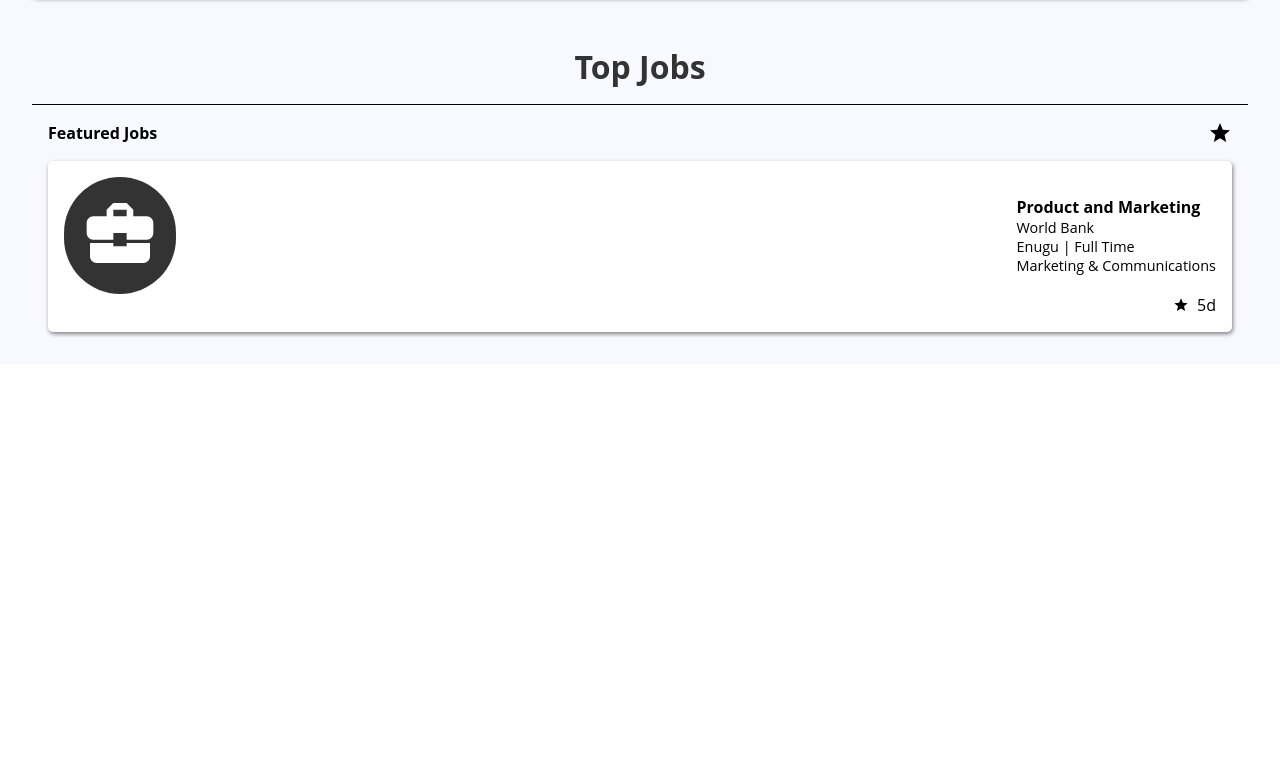
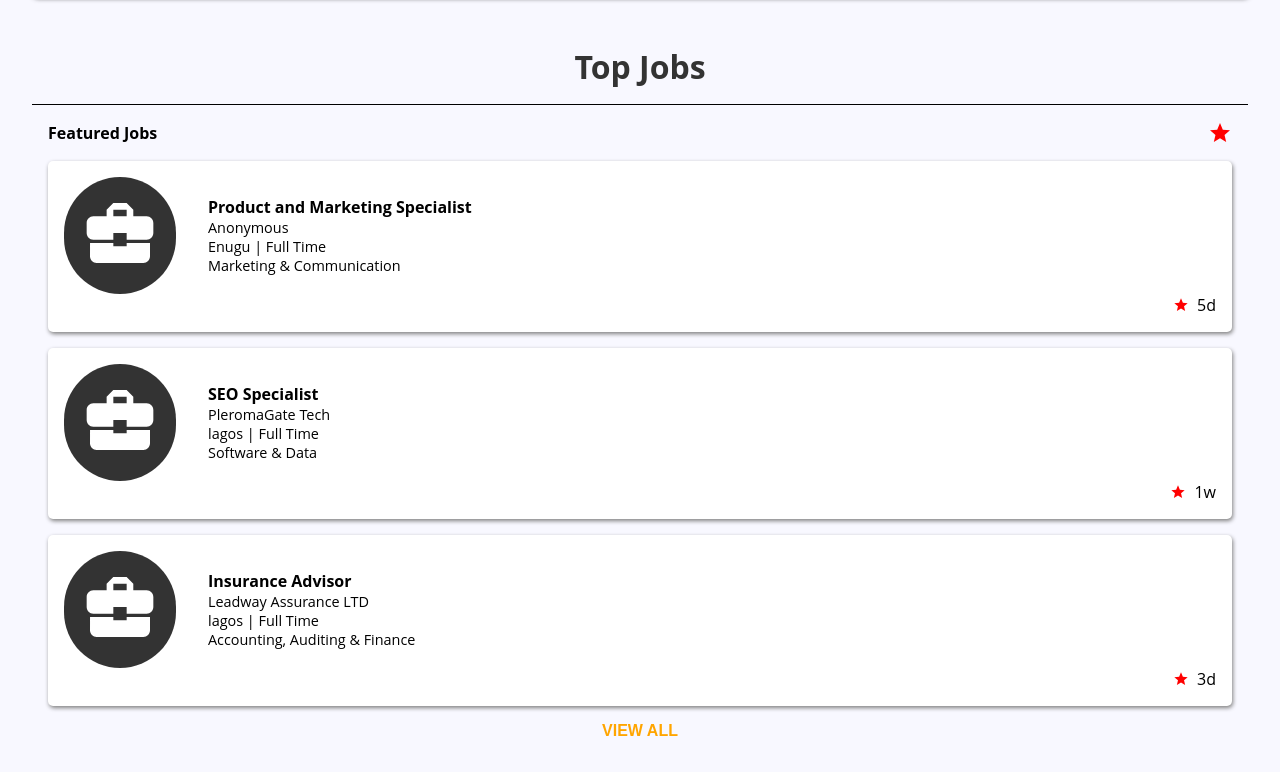
Before and after one commit to Maxinth/Jobberman-ui-clone, a React (Create React App) app: page / in a window 1280 px wide. Shown: the part 1076-1848 px from the top of the page. Before the commit the page ends 1440 px from the top, so only its background shows below. Built offline with nearby package versions, Linux system fonts and the light colour scheme.

Commit message:
added featured jobs section

```diff
--- a/src/components/JobsOverview/JobCard.js
+++ b/src/components/JobsOverview/JobCard.js
@@ -2,6 +2,7 @@ import React from "react";
 import styled from "styled-components";
 import BusinessCenterIcon from "@material-ui/icons/BusinessCenter";
 import StarIcon from "@material-ui/icons/Star";
+import PropTypes from "prop-types";
 
 const Container = styled.section`
   background-color: #fff;
@@ -9,16 +10,19 @@ const Container = styled.section`
   font-family: "Open Sans", sans-serif;
   box-shadow: 1px 2px 4px grey;
   border-radius: 5px;
+  margin-bottom: 1rem;
 `;
 
 const JobTitle = styled.h4``;
-const TitleContainer = styled.div``;
+const TitleContainer = styled.div`
+  margin-left: 2rem;
+`;
 const Text = styled.p`
   font-size: 0.9rem;
 `;
 const InnerContainer = styled.section`
   display: flex;
-  justify-content: space-between;
+  /* justify-content: space-between; */
   align-items: center;
 `;
 
@@ -26,6 +30,7 @@ const IconContainer = styled.div`
   background-color: #333;
   border-radius: 100px;
   padding: 1rem;
+
   svg {
     font-size: 5rem;
     color: #fff;
@@ -37,6 +42,10 @@ const Time = styled.div`
   justify-content: flex-end;
 
   svg {
+    color: ${(props) => props.iconColor};
+  }
+
+  svg {
     font-size: 1rem;
   }
 `;
@@ -44,7 +53,16 @@ const TimeStamp = styled.span`
   margin-left: 0.5rem;
 `;
 
-const JobCard = () => {
+const JobCard = ({
+  duration,
+  icon,
+  jobTitle,
+  company,
+  place,
+  jobType,
+  jobSector,
+  iconColor,
+}) => {
   return (
     <Container>
       <InnerContainer>
@@ -52,17 +70,29 @@ const JobCard = () => {
           <BusinessCenterIcon />
         </IconContainer>
         <TitleContainer>
-          <JobTitle>Product and Marketing</JobTitle>
-          <Text>World Bank</Text>
-          <Text>Enugu | Full Time</Text>
-          <Text>Marketing & Communications</Text>
+          <JobTitle>{jobTitle}</JobTitle>
+          <Text>{company}</Text>
+          <Text>
+            {place} | {jobType}
+          </Text>
+          <Text>{jobSector}</Text>
         </TitleContainer>
       </InnerContainer>
-      <Time>
-        <StarIcon /> <TimeStamp>5d</TimeStamp>
+      <Time iconColor={iconColor}>
+        {icon} <TimeStamp>{duration}</TimeStamp>
       </Time>
     </Container>
   );
 };
 
+JobCard.propTypes = {
+  jobTitle: PropTypes.string,
+  company: PropTypes.string,
+  place: PropTypes.string,
+  jobType: PropTypes.string,
+  jobSector: PropTypes.string,
+  duration: PropTypes.string,
+  icon: PropTypes.object,
+  iconColor: PropTypes.string,
+};
 export default JobCard;
--- /dev/null
+++ b/src/components/JobsOverview/JobSection.js
@@ -0,0 +1,64 @@
+import React from "react";
+import { Link } from "react-router-dom";
+import JobCard from "./JobCard";
+import styled from "styled-components";
+import PropTypes from "prop-types";
+
+const JobHeader = styled.h4`
+  display: flex;
+  align-items: center;
+  justify-content: space-between;
+  font-family: "Open Sans", sans-serif;
+  margin-bottom: 1rem;
+
+  svg {
+    color: ${(props) => props.color};
+  }
+`;
+
+const JobSectionContainer = styled.section`
+  border-top: 1px solid black;
+  padding: 1rem;
+`;
+
+const LinkContainer = styled.div`
+  display: flex;
+  justify-content: center;
+
+  a {
+    color: orange;
+    text-transform: uppercase;
+    font-family: "Raleway", sans-serif;
+    font-weight: 700;
+  }
+`;
+
+const JobSection = ({ title, jobs, icon, iconColor }) => {
+  return (
+    <JobSectionContainer>
+      <JobHeader color={iconColor}>
+        {title} {icon}
+      </JobHeader>
+      {jobs.map((item, index) => (
+        <JobCard
+          {...item}
+          key={`${index}${item.company}`}
+          icon={icon}
+          iconColor={iconColor}
+        />
+      ))}
+
+      <LinkContainer>
+        <Link to="/">view all</Link>
+      </LinkContainer>
+    </JobSectionContainer>
+  );
+};
+
+JobSection.propTypes = {
+  title: PropTypes.string,
+  iconColor: PropTypes.string,
+  jobs: PropTypes.array,
+  icon: PropTypes.object,
+};
+export default JobSection;
--- a/src/components/JobsOverview/JobsView.js
+++ b/src/components/JobsOverview/JobsView.js
@@ -1,35 +1,18 @@
 import React from "react";
 import { Container, Heading } from "../FindHelp/findHelp.elements";
 import styled from "styled-components";
-import StarIcon from "@material-ui/icons/Star";
-import JobCard from "./JobCard";
-// styled.``
+import JobSection from "./JobSection";
+import { data } from "./data";
+
 const JobsContainer = styled.section``;
-const JobSection = styled.section`
-  border-top: 1px solid black;
-  padding: 1rem;
-`;
-const JobHeader = styled.h4`
-  display: flex;
-  align-items: center;
-  justify-content: space-between;
-  font-family: "Open Sans", sans-serif;
-  margin-bottom: 1rem;
-`;
 
 const JobsView = () => {
+  const { featuredJobs } = data;
   return (
     <Container>
       <Heading>Top Jobs</Heading>
       <JobsContainer>
-        {/* move into its own component */}
-        <JobSection>
-          <JobHeader>
-            Featured Jobs <StarIcon />
-          </JobHeader>
-          <JobCard />
-        </JobSection>
-        {/* move into its own component */}
+        <JobSection {...featuredJobs} />
       </JobsContainer>
     </Container>
   );
--- /dev/null
+++ b/src/components/JobsOverview/data.js
@@ -0,0 +1,36 @@
+import StarIcon from "@material-ui/icons/Star";
+import EcoIcon from "@material-ui/icons/Eco";
+import TrendingUpIcon from "@material-ui/icons/TrendingUp";
+export const data = {
+  featuredJobs: {
+    title: "Featured Jobs",
+    icon: <StarIcon />,
+    iconColor: "red",
+    jobs: [
+      {
+        jobTitle: "Product and Marketing Specialist",
+        company: "Anonymous",
+        place: "Enugu",
+        jobType: "Full Time",
+        jobSector: "Marketing & Communication",
+        duration: "5d",
+      },
+      {
+        jobTitle: "SEO Specialist",
+        company: "PleromaGate Tech",
+        place: "lagos",
+        jobType: "Full Time",
+        jobSector: "Software & Data",
+        duration: "1w",
+      },
+      {
+        jobTitle: "Insurance Advisor",
+        company: "Leadway Assurance LTD",
+        place: "lagos",
+        jobType: "Full Time",
+        jobSector: "Accounting, Auditing & Finance",
+        duration: "3d",
+      },
+    ],
+  },
+};
```
Also changed, not shown: 1 other file (tests, documents, lock files or other folders).
